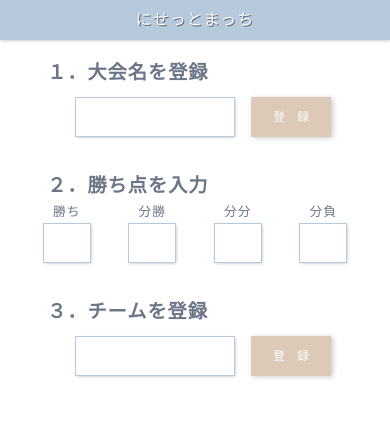
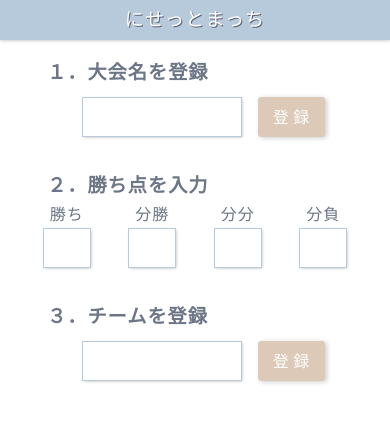
Before and after one commit to tetsu-hira/2set, a React (Create React App) app: page / in a window 390 px wide. Shown: the top 422 px of the page. Built offline with nearby package versions, Linux system fonts and the light colour scheme; a web font is replaced by a local one.

Commit message:
フォームのCSSを修正

```diff
--- a/public/css/style.css
+++ b/public/css/style.css
@@ -132,7 +132,7 @@ button {
 @media screen and (max-width: 600px) {
   .Header .WebTitle {
     margin: auto;
-    font-size: 1em;
+    font-size: 1.2em;
     text-align: center;
     height: 40px;
     line-height: 40px;
@@ -212,10 +212,13 @@ button {
   border: 1px solid #dcc9b7;
   margin: 8px 0;
   box-shadow: 2px 1px 5px 0 rgba(0, 0, 0, 0.2);
+  border-radius: 3px;
 }
 @media screen and (max-width: 600px) {
   .FormContent__button {
-    width: 80px;
+    width: 67px;
+    font-size: 16px;
+    line-height: 40px;
   }
 }
 .FormContent__button:hover {
@@ -351,7 +354,7 @@ button {
 }
 @media screen and (max-width: 600px) {
   .InsertContent__text {
-    font-size: 0.8em;
+    font-size: 1em;
     font-weight: 400;
   }
 }
--- a/sass/Module/Header.scss
+++ b/sass/Module/Header.scss
@@ -63,7 +63,7 @@
     // left: 1.6em;
     @include mq() {
       margin: auto;
-      font-size: 1em;
+      font-size: 1.2em;
       text-align: center;
       height: 40px;
       line-height: 40px;
--- a/sass/Page/Form.scss
+++ b/sass/Page/Form.scss
@@ -30,8 +30,11 @@
       border: 1px solid $SecondaryColor;
       margin: 8px 0;
       box-shadow: 2px 1px 5px 0 rgba(0, 0, 0, 20%);
+      border-radius: 3px;
       @include mq() {
-        width: 80px;
+        width: 67px;
+        font-size: 16px;
+        line-height: 40px;
       }
       &:hover {
         background-color: #ffffff;
--- a/sass/Page/Insert.scss
+++ b/sass/Page/Insert.scss
@@ -6,7 +6,7 @@
     &__text {
       font-weight: 600;
       @include mq() {
-        font-size: 0.8em;
+        font-size: 1em;
         font-weight: 400;
       }
     }
--- a/src/components/Process.tsx
+++ b/src/components/Process.tsx
@@ -468,7 +468,7 @@ const Process: React.FC = () => {
               <div className="Form">
                 <div className="FormContent">
                   <input className="FormContent__name" type="text" id="name" onChange={changeTitle}></input>
-                  <button className="FormContent__button" type="submit" onClick={onTitle}>登　録</button>
+                  <button className="FormContent__button" type="submit" onClick={onTitle}>登 録</button>
                 </div>
               </div>
               </div>}
@@ -495,7 +495,7 @@ const Process: React.FC = () => {
               <div className="Form">
                 <div className="FormContent">
                   <input className="FormContent__name" type="text" id="name" value={data} onChange={changeData}></input>
-                  <button className="FormContent__button" type="submit" onClick={addList}>登　録</button>
+                  <button className="FormContent__button" type="submit" onClick={addList}>登 録</button>
                 </div>
               </div>
               { list.length > 0 &&
```
